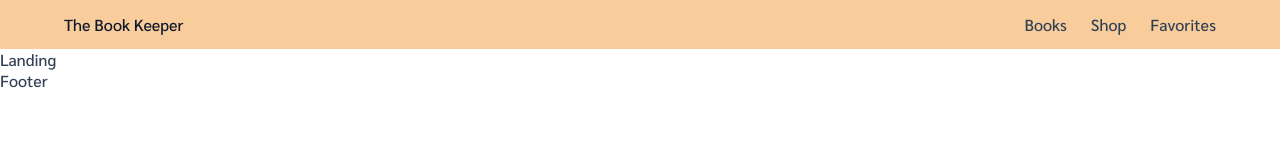
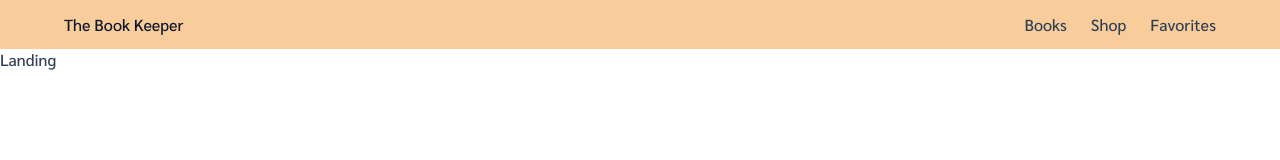
Before and after one commit to jhongarcian/book-store, a React (Vite) app in the folder react-ui/: page / in a window 1280 px wide. Shown: the top 160 px of the page. Built offline with nearby package versions, Linux system fonts and the light colour scheme.

Commit message:
add react icons dependency

```diff
--- a/react-ui/package.json
+++ b/react-ui/package.json
@@ -12,6 +12,7 @@
   "dependencies": {
     "react": "^18.2.0",
     "react-dom": "^18.2.0",
+    "react-icons": "^4.9.0",
     "react-router-dom": "^6.11.2"
   },
   "devDependencies": {
--- a/react-ui/src/sectioning/Footer.jsx
+++ b/react-ui/src/sectioning/Footer.jsx
@@ -2,6 +2,10 @@ import React from "react"
 
 export default function Footer() {
   return (
-    <div>Footer</div>
+    <footer>
+      <div>
+
+      </div>
+    </footer>
   )
 }
```
Also changed, not shown: 1 other file (tests, documents, lock files or other folders).
